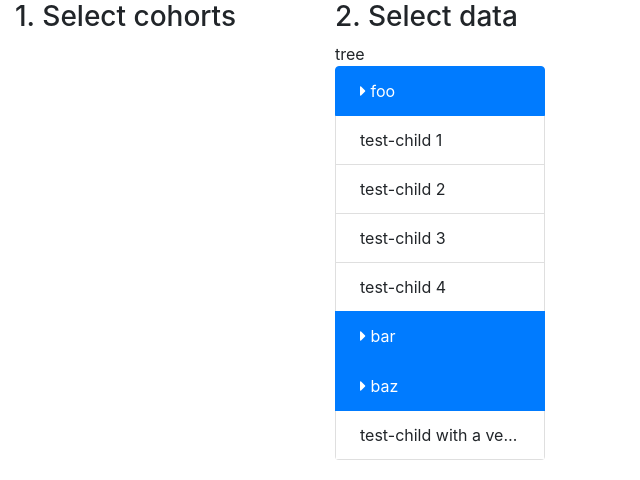
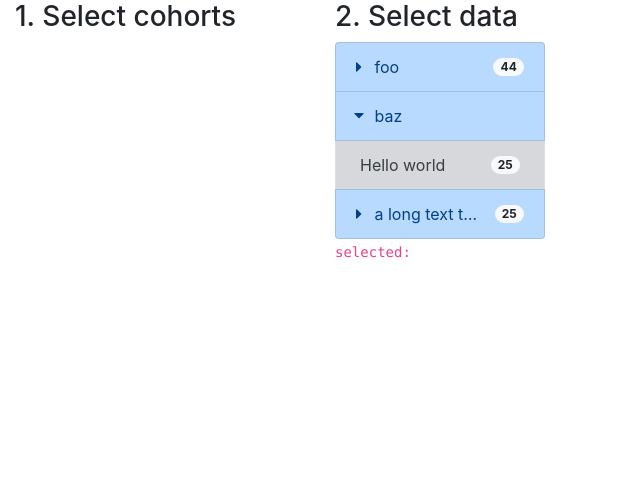
Before and after one commit to sidohaakma/molgenis-app-lifelines-webshop, a Vue app: page / in a window 1280 px wide. Both pictures are taken after a click on the button "baz". Shown: the top 480 px of the page, without its empty margins (0-640 px from the left). Built offline with nearby package versions, Linux system fonts and the light colour scheme.

Commit message:
Added animations and selections

```diff
--- /dev/null
+++ b/src/components/animations/CollapseTreeIcon.vue
@@ -0,0 +1,29 @@
+<template>
+  <font-awesome-icon
+    icon="caret-right"
+    class="collapse-tree-icon"
+    :style="iconStyle"
+  />
+</template>
+
+<script>
+import Vue from 'vue'
+
+export default Vue.extend({
+  name: 'CollapseTreeIcon',
+  props: {
+    state: {
+      type: Boolean,
+      required: true
+    }
+  },
+  computed: {
+    iconStyle () {
+      return {
+        transform: `rotate(${this.state ? 90 : 0}deg)`,
+        transition: 'transform 0.2s'
+      }
+    }
+  }
+})
+</script>
--- /dev/null
+++ b/src/components/animations/TransitionExpand.vue
@@ -0,0 +1,83 @@
+<script>
+// https://github.com/maoberlehner/transition-to-height-auto-with-vue
+// https://markus.oberlehner.net/blog/transition-to-height-auto-with-vue/
+
+export default {
+  name: `TransitionExpand`,
+  functional: true,
+  render (createElement, context) {
+    const data = {
+      props: {
+        name: `expand`
+      },
+      on: {
+        afterEnter (element) {
+          element.style.height = 'auto'
+        },
+        enter (element) {
+          const { width } = getComputedStyle(element)
+
+          element.style.width = width
+          element.style.position = 'absolute'
+          element.style.visibility = 'hidden'
+          element.style.height = 'auto'
+
+          const { height } = getComputedStyle(element)
+
+          element.style.width = null
+          element.style.position = null
+          element.style.visibility = null
+          element.style.height = 0
+
+          // Force repaint to make sure the
+          // animation is triggered correctly.
+          // eslint-disable-next-line no-unused-expressions
+          getComputedStyle(element).height
+
+          setTimeout(() => {
+            element.style.height = height
+          })
+        },
+        leave (element) {
+          const { height } = getComputedStyle(element)
+
+          element.style.height = height
+
+          // Force repaint to make sure the
+          // animation is triggered correctly.
+          // eslint-disable-next-line no-unused-expressions
+          getComputedStyle(element).height
+
+          setTimeout(() => {
+            element.style.height = 0
+          })
+        }
+      }
+    }
+
+    return createElement(`transition`, data, context.children)
+  }
+}
+</script>
+
+<style scoped>
+  * {
+    will-change: height;
+    transform: translateZ(0);
+    backface-visibility: hidden;
+    perspective: 1000px;
+  }
+</style>
+
+<style>
+  .expand-enter-active,
+  .expand-leave-active {
+    transition: height 0.2s ease-in-out;
+    overflow: hidden;
+  }
+
+  .expand-enter,
+  .expand-leave-to {
+    height: 0;
+  }
+</style>
--- a/src/components/tree/CollapsibleTree.vue
+++ b/src/components/tree/CollapsibleTree.vue
@@ -1,21 +1,53 @@
 <template>
   <div id="tree-view">
-    tree
-
     <ul class="list-group">
       <template v-for="parent in structure">
-        <li class="list-group-item active px-4 text-truncate" role="button">
-          <font-awesome-icon
-            icon="caret-right"
-            class=""
+        <li
+          :key="parent.name"
+          class="list-group-item list-group-item-primary list-group-item-action text-truncate"
+          :title="parent.name"
+          role="button"
+          @click="toggleCollapse(parent.name)"
+          v-if="parent.children && parent.children.length > 0"
+          style="z-index: 1"
+        >
+          <div class="row">
+            <div class="text-truncate col pr-0">
+              <collapse-tree-icon
+                class="mr-2"
+                :state="parent.name in collapsed"
               />
               {{parent.name}}
+            </div>
+            <div class="col-md-auto d-flex align-items-center">
+              <span class="badge badge-pill badge-light float-right align-self-center">{{parent.count}}</span>
+            </div>
+          </div>
         </li>
-        <li class="list-group-item p-0">
+        <transition-expand :key="parent.name+'-children'" >
+          <li class="list-group-item p-0" v-if="parent.name in collapsed && parent.children && parent.children.length > 0">
             <ul class="list-group list-group-flush">
-            <li class="list-group-item px-4 text-truncate" role="button" v-for="child in parent.children">{{child.name}}</li>
+              <li
+                :class="(value===child.name)&&'active'"
+                class="list-group-item list-group-item-secondary list-group-item-action px-4"
+                role="button"
+                v-for="child in parent.children"
+                :key="child.name"
+                :title="child.name"
+                @click="selectElement(child.name)"
+              >
+                <div class="row">
+                  <div class="text-truncate col pr-0">
+                    {{child.name}}
+                  </div>
+                  <div class="col-md-auto d-flex align-items-center">
+                    <span class="badge badge-pill badge-light float-right align-self-center">{{child.count}}</span>
+                  </div>
+                </div>
+              </li>
             </ul>
           </li>
+        </transition-expand>
       </template>
     </ul>
 
@@ -24,14 +56,50 @@
 
 <script>
 import Vue from 'vue'
+import CollapseTreeIcon from '../animations/CollapseTreeIcon.vue'
+import TransitionExpand from '../animations/TransitionExpand.vue'
 
 export default Vue.extend({
   name: 'CollapsibleTree',
+  data: function () {
+    return {
+      collapsed: {}
+    }
+  },
   props: {
+    value:{
+      type: String,
+      required: true
+    },
     structure: {
       type: Array,
       required: true
     }
+  },
+  computed: {
+    exists (name) {
+      return name in this.collapsed
     }
+  },
+  methods: {
+    selectElement (name){
+      this.$emit('input', name)
+    },
+    toggleCollapse (name) {
+      if (name in this.collapsed) {
+        delete this.collapsed[name]
+      } else {
+        this.collapsed[name] = true
+      }
+      this.$forceUpdate()
+    }
+  },
+  components: { TransitionExpand, CollapseTreeIcon }
 })
 </script>
+
+<style scoped>
+  [role="button"]{
+    cursor: pointer;
+  }
+</style>
--- a/src/views/ContentView.vue
+++ b/src/views/ContentView.vue
@@ -9,8 +9,8 @@
 </template>
 
 <script>
-  import Vue from 'vue'
-  import TreeView from './TreeView.vue'
+import Vue from 'vue'
+import TreeView from './TreeView.vue'
 
 export default Vue.extend({
   name: 'ContentView',
--- a/src/views/TreeView.vue
+++ b/src/views/TreeView.vue
@@ -1,6 +1,7 @@
 <template>
   <div id="tree-view">
-    <collapsible-tree :structure="structure"/>
+    <collapsible-tree v-model="selection" :structure="structure" />
+    <code>selected: {{selection}}</code>
   </div>
 </template>
 
@@ -8,37 +9,52 @@
 import Vue from 'vue'
 import CollapsibleTree from '../components/tree/CollapsibleTree.vue'
 
-
 export default Vue.extend({
   name: 'MainView',
   data: function () {
     return {
+      selection:'',
       structure: [
         {
           name: 'foo',
+          count: 44,
           children: [
             {
               name: 'test-child 1',
+              count: 12
             },
             {
               name: 'test-child 2',
+              count: 40453
             },
             {
               name: 'test-child 3',
+              count: 0
             },
             {
-                name: 'test-child 4',
+              name: 'test-child 4'
             }
           ]
         },
         {
-            name: 'bar',
+          name: 'bar'
         },
         {
           name: 'baz',
           children: [
             {
+              name: 'Hello world',
+              count: 25
+            }
+          ]
+        },
+        {
+          name: 'a long text to fill the line',
+          count: 25,
+          children: [
+            {
               name: 'test-child with a very long line of text',
+              count: 25
             }
           ]
         }
```
Lines whose indentation alone changed are shown as unchanged.
